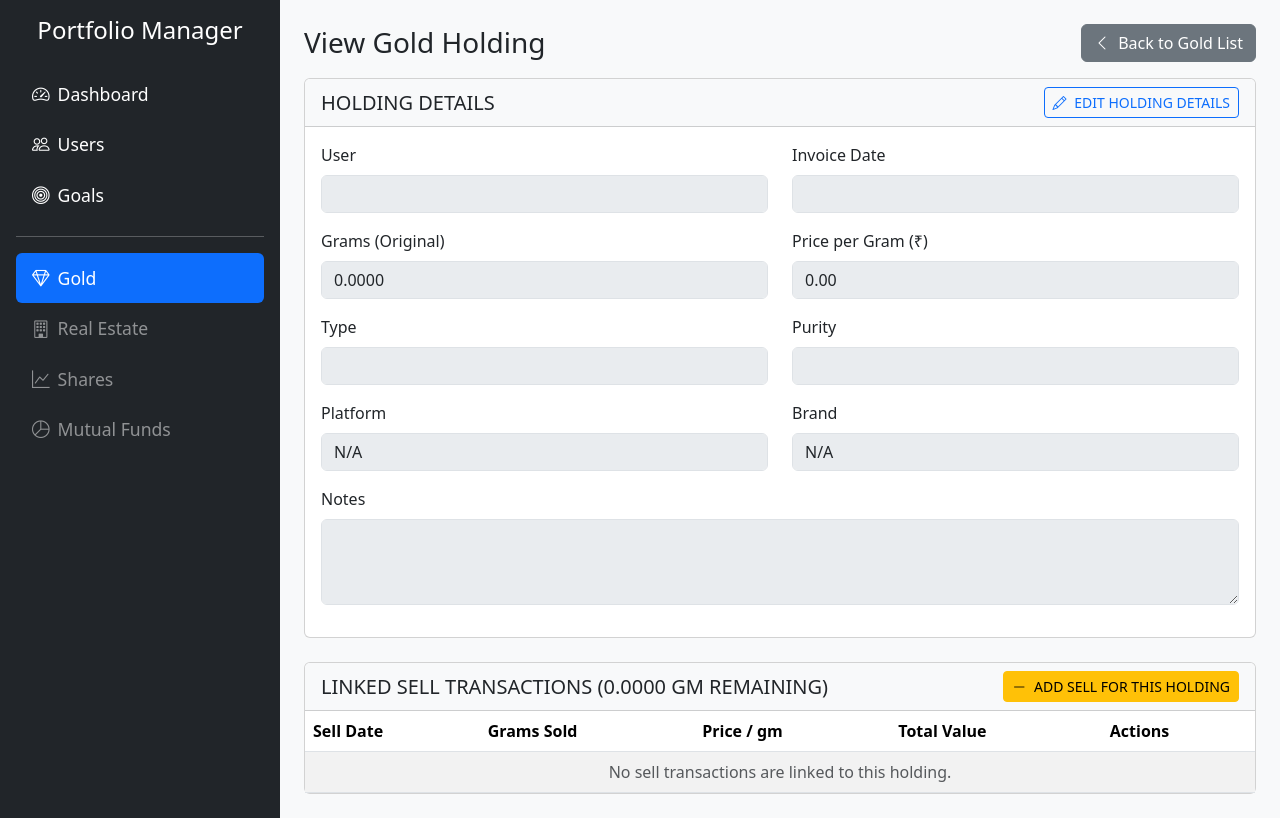
After one commit to vigneshgarrapally/portfolio_tracker, a Flask app: template app/templates/view_gold.html in a window 1280 px wide. The commit adds this page. Run offline with Flask 3, Linux system fonts and the light colour scheme; the template is opened without the code that fills it, so the values that code supplies are empty.

Commit message:
fixed few gold related feat

```diff
--- a/app/routes.py
+++ b/app/routes.py
@@ -158,6 +158,20 @@ def gold():
     )
 
 
+@app.route("/gold/view/<int:tx_id>")
+def view_gold(tx_id):
+    """
+    Shows read-only details for a holding and list of its linked sales.
+    This is where new sales are added from.
+    """
+    tx = GoldTransaction.query.get_or_404(tx_id)
+    linked_sells = tx.linked_sells.order_by(
+        GoldSellTransaction.sell_date.desc()
+    ).all()
+
+    return render_template("view_gold.html", tx=tx, linked_sells=linked_sells)
+
+
 @app.route("/gold/add", methods=["GET", "POST"])
 def add_gold():
     """Add a new gold BUY transaction (holding)."""
@@ -183,24 +197,7 @@ def add_gold():
         except Exception as e:
             db.session.rollback()
             flash(f"Error adding holding: {str(e)}", "danger")
-            # Need to re-fetch this data on error
-            users = User.query.all()
-            existing_platforms = [
-                p[0]
-                for p in db.session.query(GoldTransaction.platform).distinct()
-                if p[0]
-            ]
-            existing_brands = [
-                b[0]
-                for b in db.session.query(GoldTransaction.brand).distinct()
-                if b[0]
-            ]
-            return render_template(
-                "add_gold.html",
-                users=users,
-                existing_platforms=existing_platforms,
-                existing_brands=existing_brands,
-            )
+            return redirect(url_for("add_gold"))
 
     users = User.query.all()
     if not users:
@@ -248,9 +245,7 @@ def edit_gold(tx_id):
 
             db.session.commit()
             flash("Holding updated successfully!", "success")
-            return redirect(
-                url_for("edit_gold", tx_id=tx.id)
-            )  # Redirect back to edit page
+            return redirect(url_for("view_gold", tx_id=tx.id))
         except Exception as e:
             db.session.rollback()
             flash(f"Error updating holding: {str(e)}", "danger")
@@ -266,16 +261,12 @@ def edit_gold(tx_id):
                 for b in db.session.query(GoldTransaction.brand).distinct()
                 if b[0]
             ]
-            linked_sells = tx.linked_sells.order_by(
-                GoldSellTransaction.sell_date.desc()
-            ).all()
             return render_template(
                 "edit_gold.html",
                 tx=tx,
                 users=users,
                 existing_platforms=existing_platforms,
                 existing_brands=existing_brands,
-                linked_sells=linked_sells,
             )
 
     users = User.query.all()
@@ -290,17 +281,13 @@ def edit_gold(tx_id):
         if b[0]
     ]
 
-    linked_sells = tx.linked_sells.order_by(
-        GoldSellTransaction.sell_date.desc()
-    ).all()
-
+    # --- No longer fetches linked_sells ---
     return render_template(
         "edit_gold.html",
         tx=tx,
         users=users,
         existing_platforms=existing_platforms,
         existing_brands=existing_brands,
-        linked_sells=linked_sells,
     )
 
 
@@ -324,11 +311,6 @@ def delete_gold(tx_id):
     return redirect(url_for("gold"))
 
 
-# ... (upload_gold_json remains unchanged) ...
-
-# === Sell Routes (Now heavily modified) ===
-
-
 @app.route("/gold/sell/<int:buy_id>", methods=["GET", "POST"])
 def add_gold_sell(buy_id):
     """Add a new gold SELL transaction LINKED to a holding."""
@@ -338,16 +320,15 @@ def add_gold_sell(buy_id):
     if request.method == "POST":
         grams_to_sell = Decimal(request.form.get("grams"))
 
-        if grams_to_sell > max_grams:
+        if grams_to_sell > max_grams or grams_to_sell <= 0:
             flash(
-                f"Cannot sell more than the remaining {max_grams} gm for this holding.",
+                f"Grams must be positive and no more than {max_grams} gm.",
                 "danger",
             )
             return redirect(url_for("add_gold_sell", buy_id=buy_id))
 
         try:
             new_tx = GoldSellTransaction(
-                # --- User is now taken from the holding ---
                 user_id=buy_tx.user_id,
                 sell_date=datetime.strptime(
                     request.form.get("sell_date"), "%Y-%m-%d"
@@ -363,8 +344,8 @@ def add_gold_sell(buy_id):
             db.session.add(new_tx)
             db.session.commit()
             flash("Gold (Sell) transaction added successfully!", "success")
-            # --- Redirect back to the edit holding page ---
-            return redirect(url_for("edit_gold", tx_id=buy_id))
+            # --- Redirect back to the VIEW page ---
+            return redirect(url_for("view_gold", tx_id=buy_id))
         except Exception as e:
             db.session.rollback()
             flash(f"Error adding sell transaction: {str(e)}", "danger")
@@ -379,15 +360,14 @@ def add_gold_sell(buy_id):
 def edit_gold_sell(tx_id):
     """Edit an existing gold SELL transaction."""
     tx = GoldSellTransaction.query.get_or_404(tx_id)
-
     max_grams = tx.linked_buy.remaining_grams + tx.grams
 
     if request.method == "POST":
         grams_to_sell = Decimal(request.form.get("grams"))
 
-        if grams_to_sell > max_grams:
+        if grams_to_sell > max_grams or grams_to_sell <= 0:
             flash(
-                f"Cannot sell more than the {max_grams} gm available for this holding.",
+                f"Grams must be positive and no more than {max_grams} gm.",
                 "danger",
             )
             return redirect(url_for("edit_gold_sell", tx_id=tx.id))
@@ -405,8 +385,8 @@ def edit_gold_sell(tx_id):
 
             db.session.commit()
             flash("Sell transaction updated successfully!", "success")
-            # --- Redirect back to the edit holding page ---
-            return redirect(url_for("edit_gold", tx_id=tx.linked_buy_id))
+            # --- Redirect back to the VIEW page ---
+            return redirect(url_for("view_gold", tx_id=tx.linked_buy_id))
         except Exception as e:
             db.session.rollback()
             flash(f"Error updating sell transaction: {str(e)}", "danger")
@@ -421,7 +401,6 @@ def edit_gold_sell(tx_id):
 def delete_gold_sell(tx_id):
     """Delete a gold SELL transaction."""
     tx = GoldSellTransaction.query.get_or_404(tx_id)
-    # Store the ID to redirect back to the holding edit page
     buy_id = tx.linked_buy_id
     try:
         db.session.delete(tx)
@@ -431,7 +410,8 @@ def delete_gold_sell(tx_id):
         db.session.rollback()
         flash(f"Error deleting sell transaction: {str(e)}", "danger")
 
-    return redirect(url_for("edit_gold", tx_id=buy_id))
+    # --- Redirect back to the VIEW page ---
+    return redirect(url_for("view_gold", tx_id=buy_id))
 
 
 @app.route("/gold/upload_json", methods=["POST"])
--- a/app/templates/add_gold_sell.html
+++ b/app/templates/add_gold_sell.html
@@ -2,7 +2,7 @@
 {% block content %}
     <div class="d-flex justify-content-between align-items-center mb-3">
         <h1 class="h3 mb-0">Add Gold (Sell) Transaction</h1>
-        <a href="{{ url_for('edit_gold', tx_id=buy_tx.id) }}" class="btn btn-secondary">
+        <a href="{{ url_for('view_gold', tx_id=buy_tx.id) }}" class="btn btn-secondary">
             <i class="bi bi-x-lg me-1"></i> Cancel
         </a>
     </div>
@@ -14,7 +14,6 @@
         <br>
         Max quantity you can sell: <strong>{{ "%.4f"|format(max_grams) }} gm</strong>
     </div>
-
     <div class="card">
         <div class="card-body">
             <form action="{{ url_for('add_gold_sell', buy_id=buy_tx.id) }}" method="POST">
@@ -26,7 +25,7 @@
                     <div class="col-md-6 mb-3">
                         <label for="grams" class="form-label">Grams Sold</label>
                         <input type="number" step="0.0001" class="form-control" id="grams" name="grams"
-                               max="{{ max_grams }}" required>
+                               max="{{ max_grams }}" placeholder="Max: {{ '%.4f'|format(max_grams) }}" required>
                     </div>
                 </div>
                 <div class="row">
--- a/app/templates/base.html
+++ b/app/templates/base.html
@@ -6,14 +6,7 @@
     <title>Portfolio Manager</title>
     <link href="https://cdn.jsdelivr.net/npm/bootstrap@5.3.2/dist/css/bootstrap.min.css" rel="stylesheet">
     <link rel="stylesheet" href="https://cdn.jsdelivr.net/npm/bootstrap-icons@1.11.1/font/bootstrap-icons.css">
-    <link href="https://cdn.jsdelivr.net/npm/select2@4.1.0-rc.0/dist/css/select2.min.css" rel="stylesheet" />
     <link rel="stylesheet" href="{{ url_for('static', filename='css/style.css') }}">
-    <style>
-        /* Fix for Select2 width in Bootstrap */
-        .select2-container--bootstrap-5 .select2-selection {
-            width: 100% !important;
-        }
-    </style>
 </head>
 <body class="bg-light">
 
--- a/app/templates/edit_gold_sell.html
+++ b/app/templates/edit_gold_sell.html
@@ -2,7 +2,7 @@
 {% block content %}
     <div class="d-flex justify-content-between align-items-center mb-3">
         <h1 class="h3 mb-0">Edit Gold (Sell) Transaction</h1>
-        <a href="{{ url_for('edit_gold', tx_id=tx.linked_buy_id) }}" class="btn btn-secondary">
+        <a href="{{ url_for('view_gold', tx_id=tx.linked_buy_id) }}" class="btn btn-secondary">
             <i class="bi bi-x-lg me-1"></i> Cancel
         </a>
     </div>
@@ -12,7 +12,6 @@
         <br>
         Max quantity for this transaction: <strong>{{ "%.4f"|format(max_grams) }} gm</strong>
     </div>
-
     <div class="card">
         <div class="card-body">
             <form action="{{ url_for('edit_gold_sell', tx_id=tx.id) }}" method="POST">
@@ -25,7 +24,7 @@
                         <label for="grams" class="form-label">Grams Sold</label>
                         <input type="number" step="0.0001" class="form-control" id="grams" name="grams"
                                value="{{ tx.grams }}"
-                               max="{{ max_grams }}" required>
+                               max="{{ max_grams }}" placeholder="Max: {{ '%.4f'|format(max_grams) }}" required>
                     </div>
                 </div>
                  <div class="row">
--- /dev/null
+++ b/app/templates/view_gold.html
@@ -0,0 +1,115 @@
+{% extends "base.html" %}
+
+{% block content %}
+    <div class="d-flex justify-content-between align-items-center mb-3">
+        <h1 class="h3 mb-0">View Gold Holding</h1>
+        <a href="{{ url_for('gold') }}" class="btn btn-secondary">
+            <i class="bi bi-chevron-left me-1"></i> Back to Gold List
+        </a>
+    </div>
+
+    <div class="card">
+         <div class="card-header d-flex justify-content-between align-items-center">
+            <h5 class="mb-0">Holding Details</h5>
+            <a href="{{ url_for('edit_gold', tx_id=tx.id) }}" class="btn btn-sm btn-outline-primary">
+                <i class="bi bi-pencil me-1"></i> Edit Holding Details
+            </a>
+        </div>
+        <div class="card-body">
+            <div class="row">
+                <div class="col-md-6 mb-3">
+                    <label class="form-label">User</label>
+                    <input type="text" class="form-control" value="{{ tx.user.name }}" disabled>
+                </div>
+                 <div class="col-md-6 mb-3">
+                    <label class="form-label">Invoice Date</label>
+                    <input type="text" class="form-control" value="{{ tx.invoice_date.strftime('%Y-%m-%d') }}" disabled>
+                </div>
+            </div>
+            <div class="row">
+                 <div class="col-md-6 mb-3">
+                    <label class="form-label">Grams (Original)</label>
+                    <input type="text" class="form-control" value="{{ '%.4f'|format(tx.grams) }}" disabled>
+                </div>
+                <div class="col-md-6 mb-3">
+                    <label class="form-label">Price per Gram (₹)</label>
+                    <input type="text" class="form-control" value="{{ '%.2f'|format(tx.per_gm_price) }}" disabled>
+                </div>
+            </div>
+            <div class="row">
+                <div class="col-md-6 mb-3">
+                    <label class="form-label">Type</label>
+                    <input type="text" class="form-control" value="{{ tx.type }}" disabled>
+                </div>
+                <div class="col-md-6 mb-3">
+                    <label class="form-label">Purity</label>
+                    <input type="text" class="form-control" value="{{ tx.purity }}" disabled>
+                </div>
+            </div>
+            <div class="row">
+                <div class="col-md-6 mb-3">
+                    <label class="form-label">Platform</label>
+                    <input type="text" class="form-control" value="{{ tx.platform or 'N/A' }}" disabled>
+                </div>
+                <div class="col-md-6 mb-3">
+                    <label class="form-label">Brand</label>
+                    <input type="text" class="form-control" value="{{ tx.brand or 'N/A' }}" disabled>
+                </div>
+            </div>
+            <div class="row">
+                <div class="col-md-12 mb-3">
+                    <label class="form-label">Notes</label>
+                    <textarea class="form-control" rows="3" disabled>{{ tx.notes or '' }}</textarea>
+                </div>
+            </div>
+        </div>
+    </div>
+
+    <div class="card mt-4">
+        <div class="card-header d-flex justify-content-between align-items-center">
+            <h5 class="mb-0">Linked Sell Transactions ({{ "%.4f"|format(tx.remaining_grams) }} gm remaining)</h5>
+            <a href="{{ url_for('add_gold_sell', buy_id=tx.id) }}" class="btn btn-sm btn-warning {{ 'disabled' if tx.remaining_grams <= 0 else '' }}">
+                <i class="bi bi-dash-lg me-1"></i> Add Sell for this Holding
+            </a>
+        </div>
+        <div class="card-body p-0">
+            <div class="table-responsive">
+                <table class="table table-striped table-hover mb-0">
+                    <thead>
+                        <tr>
+                            <th>Sell Date</th>
+                            <th>Grams Sold</th>
+                            <th>Price / gm</th>
+                            <th>Total Value</th>
+                            <th>Actions</th>
+                        </tr>
+                    </thead>
+                    <tbody>
+                        {% for sell_tx in linked_sells %}
+                        <tr>
+                            <td>{{ sell_tx.sell_date.strftime('%Y-%m-%d') }}</td>
+                            <td>{{ "%.4f"|format(sell_tx.grams) }}</td>
+                            <td>{{ "%.2f"|format(sell_tx.sell_price_per_gram) }}</td>
+                            <td>{{ "%.2f"|format(sell_tx.grams * sell_tx.sell_price_per_gram) }}</td>
+                            <td>
+                                <a href="{{ url_for('edit_gold_sell', tx_id=sell_tx.id) }}" class="btn btn-sm btn-outline-primary me-1">
+                                    <i class="bi bi-pencil"></i>
+                                </a>
+                                <form action="{{ url_for('delete_gold_sell', tx_id=sell_tx.id) }}" method="POST" class="d-inline" onsubmit="return confirm('Are you sure you want to delete this sell transaction?');">
+                                    <button type="submit" class="btn btn-sm btn-outline-danger">
+                                        <i class="bi bi-trash"></i>
+                                    </button>
+                                </form>
+                            </td>
+                        </tr>
+                        {% else %}
+                        <tr>
+                            <td colspan="6" class="text-center text-muted">No sell transactions are linked to this holding.</td>
+                        </tr>
+                        {% endfor %}
+                    </tbody>
+                </table>
+            </div>
+        </div>
+    </div>
+{% endblock %}
```
Also changed, not shown: app/templates/add_gold.html (+38 -31 lines), app/templates/edit_gold.html (+17 -74 lines), app/templates/gold.html (+9 -6 lines).
